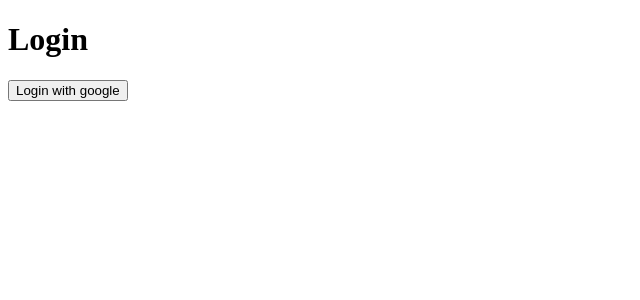
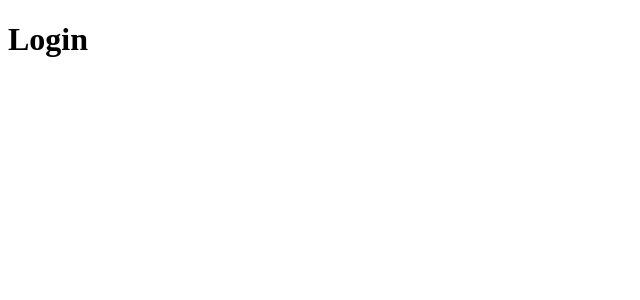
Before and after one commit to guisilva19/social-login, a React (Vite) app: page / in a window 1280 px wide. Shown: the top 300 px of the page, without its empty margins (0-640 px from the left). Built offline with nearby package versions, Linux system fonts and the light colour scheme.

Commit message:
feat: login with google

```diff
--- a/package.json
+++ b/package.json
@@ -12,6 +12,7 @@
   "dependencies": {
     "@react-oauth/google": "^0.12.1",
     "dotenv": "^16.4.5",
+    "jwt-decode": "^4.0.0",
     "react": "^18.2.0",
     "react-dom": "^18.2.0",
     "react-router-dom": "^6.22.3",
--- a/src/main.tsx
+++ b/src/main.tsx
@@ -2,9 +2,13 @@ import React from "react";
 import ReactDOM from "react-dom/client";
 import { RouterProvider } from "react-router-dom";
 import { router } from "./routes/routes";
+import { GOOGLE_CLIENT_ID } from "./config/enviroments";
+import { GoogleOAuthProvider } from "@react-oauth/google";
 
 ReactDOM.createRoot(document.getElementById("root")!).render(
   <React.StrictMode>
-    <RouterProvider router={router} />
+    <GoogleOAuthProvider clientId={GOOGLE_CLIENT_ID}>
+      <RouterProvider router={router} />
+    </GoogleOAuthProvider>
   </React.StrictMode>
 );
--- a/src/screens/login/page.tsx
+++ b/src/screens/login/page.tsx
@@ -1,16 +1,18 @@
-import { GoogleOAuthProvider } from "@react-oauth/google";
-import { GOOGLE_CLIENT_ID } from "../../config/enviroments";
-
+import { GoogleLogin } from "@react-oauth/google";
+import { jwtDecode } from "jwt-decode";
 
 export default function Login() {
   return (
     <>
-      <GoogleOAuthProvider clientId={GOOGLE_CLIENT_ID}>
       <div>
         <h1>Login</h1>
-        <button>Login with google</button>
+        <GoogleLogin
+          onSuccess={(response) => {
+            const infoUser = jwtDecode(response.credential);
+            console.log(infoUser);
+          }}
+        />
       </div>
-      </GoogleOAuthProvider>
     </>
   );
 }
```
Also changed, not shown: 1 other file (tests, documents, lock files or other folders).
